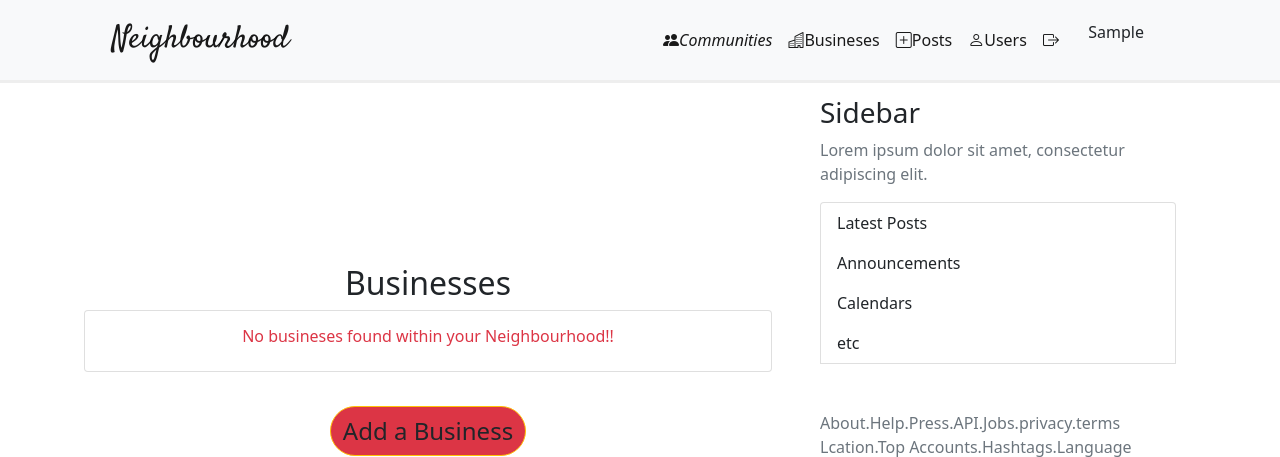
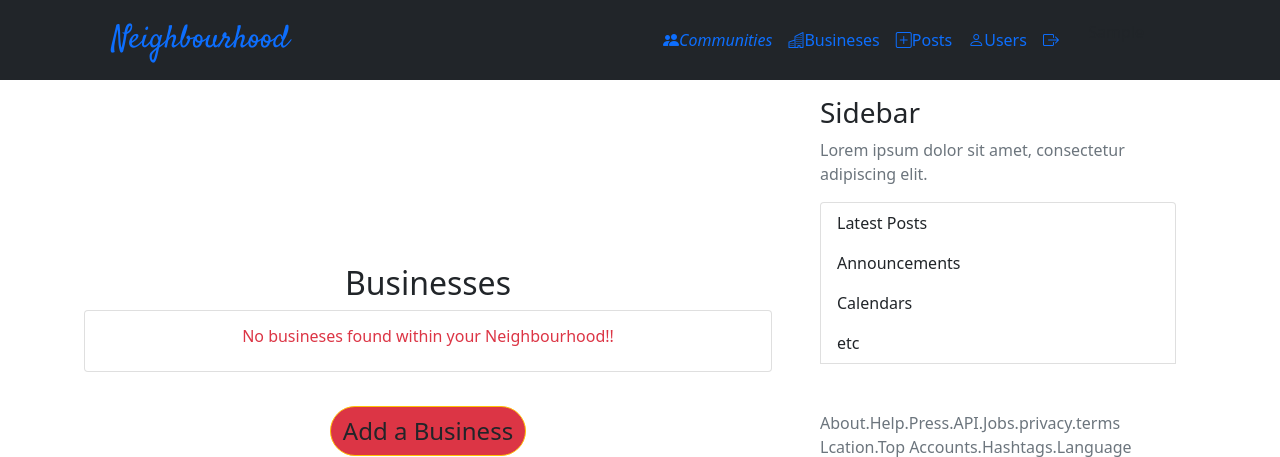
Before and after one commit to catekui/locality-news, a Django app: page /busineses/ in a window 1280 px wide. Shown: the top 457 px of the page. Run offline with Django 4.2, Linux system fonts and the light colour scheme; the visitor is signed in with stand-in values (Sample User, id 1); data comes from the database, SQL or seed files in the repository; data that the repository does not hold is empty; some libraries are stand-ins or nearby versions.

Commit message:
styled the navbar

```diff
--- a/Neiba/templates/main/navbar.html
+++ b/Neiba/templates/main/navbar.html
@@ -16,7 +16,7 @@
   <title>NEIGBOURHOOD</title>
 </head>
 <body>
-<nav class="navbar navbar-expand-lg navbar-light bg-light fixed-top navi " style=" border-bottom : inset ;">
+<nav class="navbar navbar-expand-lg bg-dark fixed-top navi "  style="color:powderblue" style=" border-bottom : inset ;">
 
     <button class="navbar-toggler" type="button" data-toggle="collapse" data-target="#navbarNavAltMarkup"
       aria-controls="navbarNavAltMarkup" aria-expanded="false" aria-label="Toggle navigation">
```
